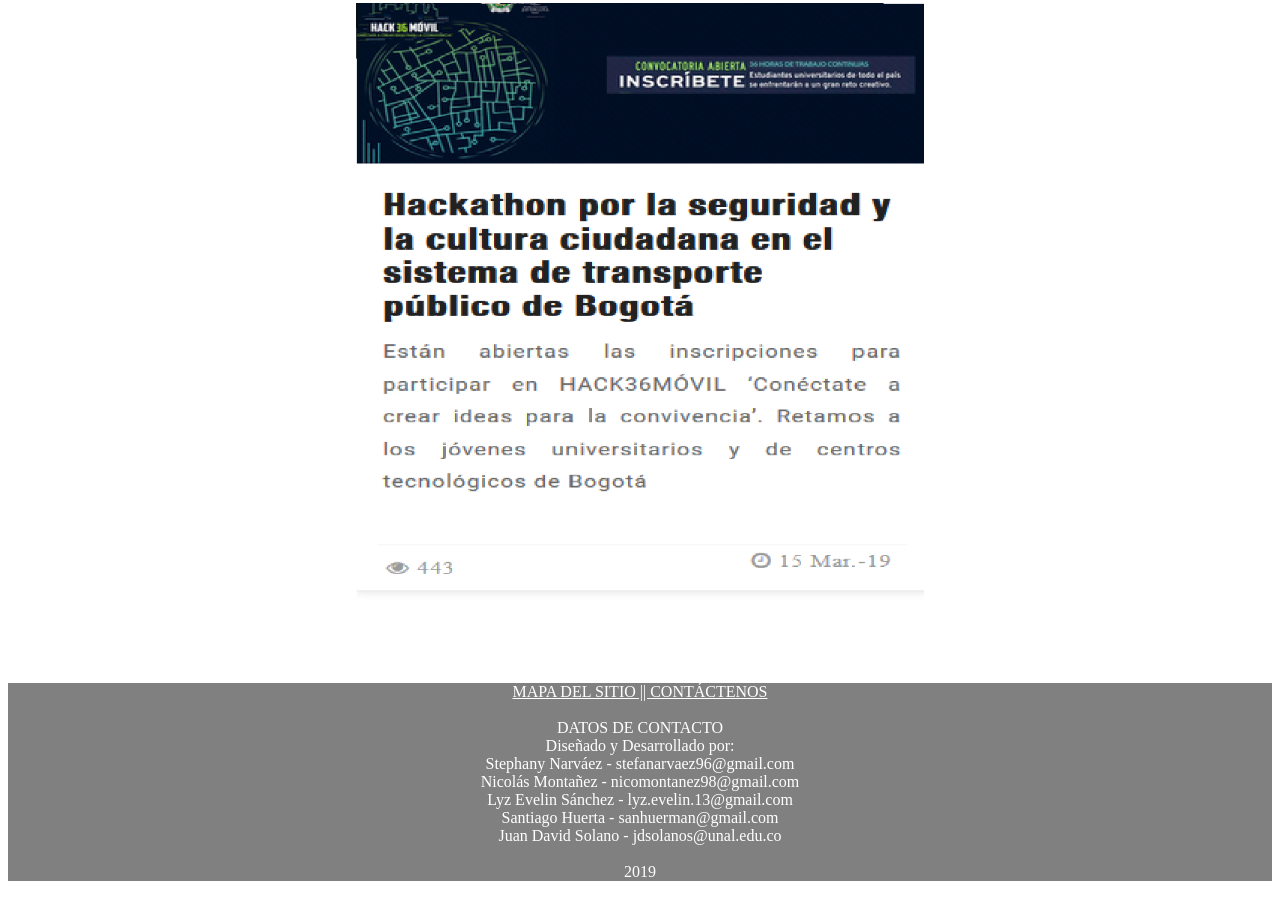
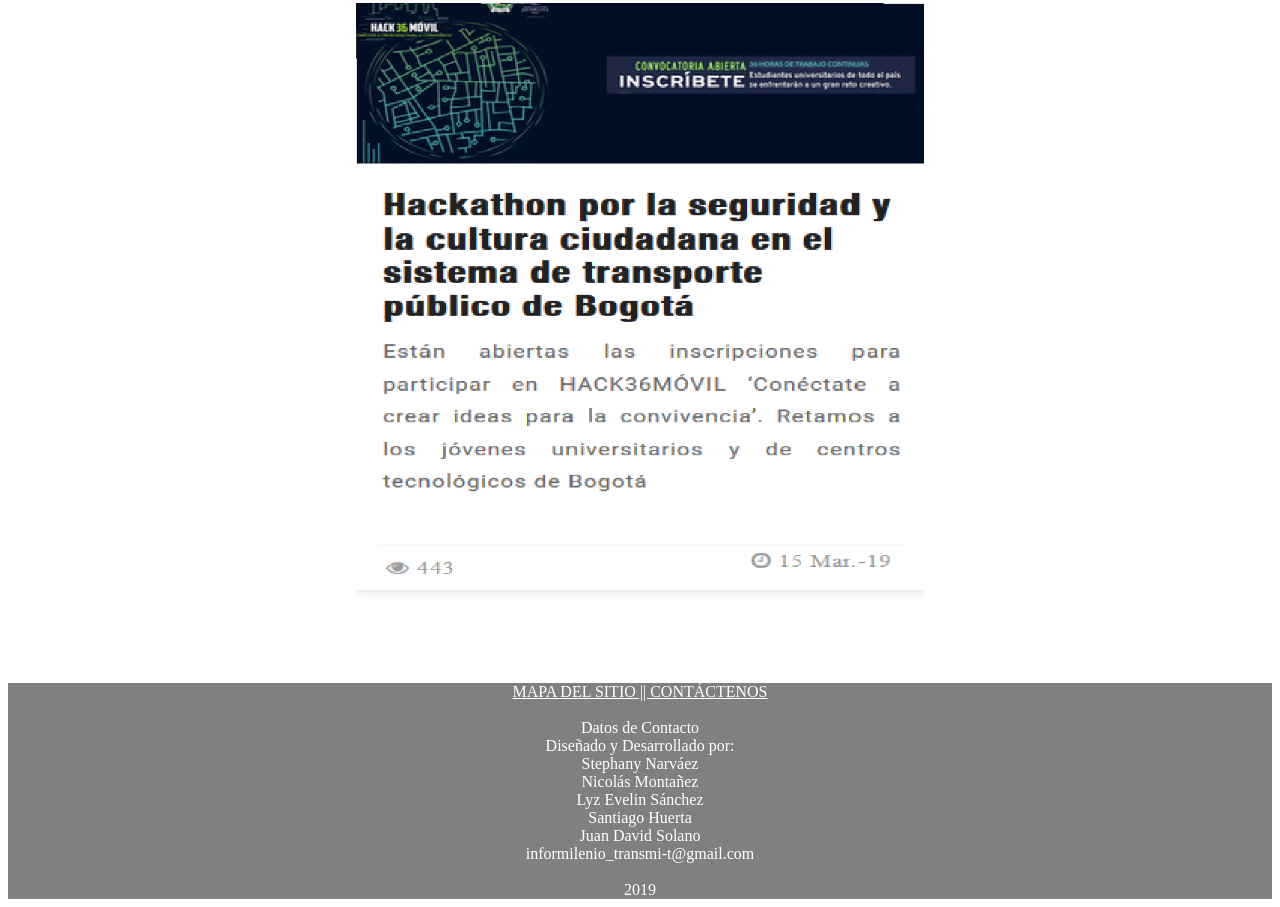
Before and after one commit to jdsolanos/Campamento, a plain HTML site: page index.html in a window 1280 px wide. Shown: the part 348-1255 px from the top of the page. Drawn offline with Linux system fonts and the light colour scheme.

Commit message:
modificacion pie de pagina

```diff
--- a/index.html
+++ b/index.html
@@ -32,13 +32,14 @@
         <label style="color: white"><a href="" style="color: white" title="Contáctenos">  CONTÁCTENOS</a></label><br><br>
         </div>
         </nav>
-        <label style="color: white;">DATOS DE CONTACTO</label><br>
+        <label style="color: white;">Datos de Contacto</label><br>
         <label style="color: white">Diseñado y Desarrollado por: </label><br>
-        <label style="color: white">Stephany Narváez - stefanarvaez96@gmail.com</label><br>
-        <label style="color: white">Nicolás Montañez - nicomontanez98@gmail.com</label><br>
-        <label style="color: white">Lyz Evelin Sánchez - lyz.evelin.13@gmail.com</label><br>
-        <label style="color: white">Santiago Huerta - sanhuerman@gmail.com</label><br>
-        <label style="color: white">Juan David Solano - jdsolanos@unal.edu.co</label><br><br>
+        <label style="color: white">Stephany Narváez</label><br>
+        <label style="color: white">Nicolás Montañez</label><br>
+        <label style="color: white">Lyz Evelin Sánchez</label><br>
+        <label style="color: white">Santiago Huerta</label><br>
+        <label style="color: white">Juan David Solano</label><br>
+        <label style="color: white">informilenio_transmi-t@gmail.com</label><br><br>
         <label style="color: white">2019</label><br>
         </footer>
 	</center>
```
